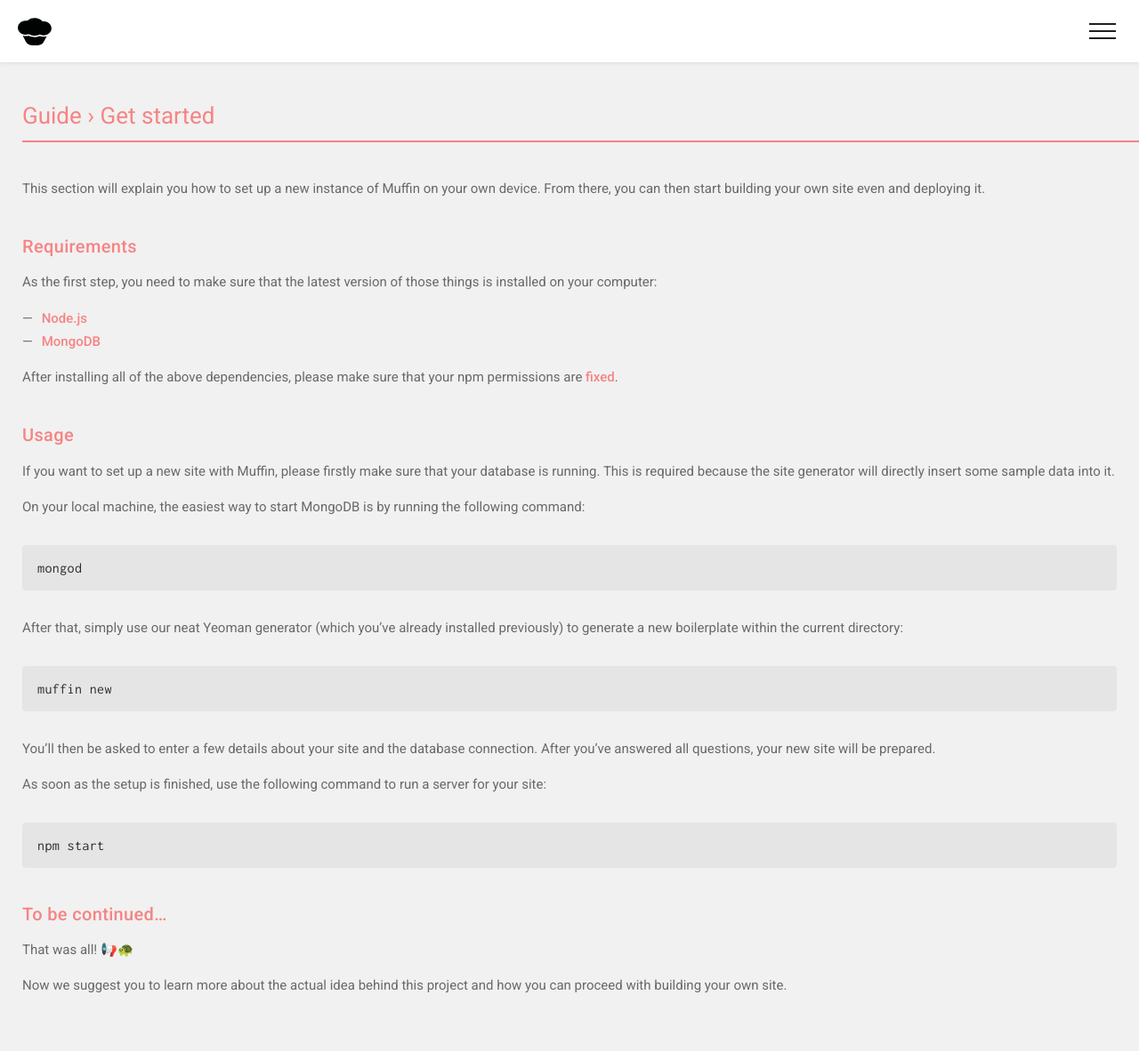
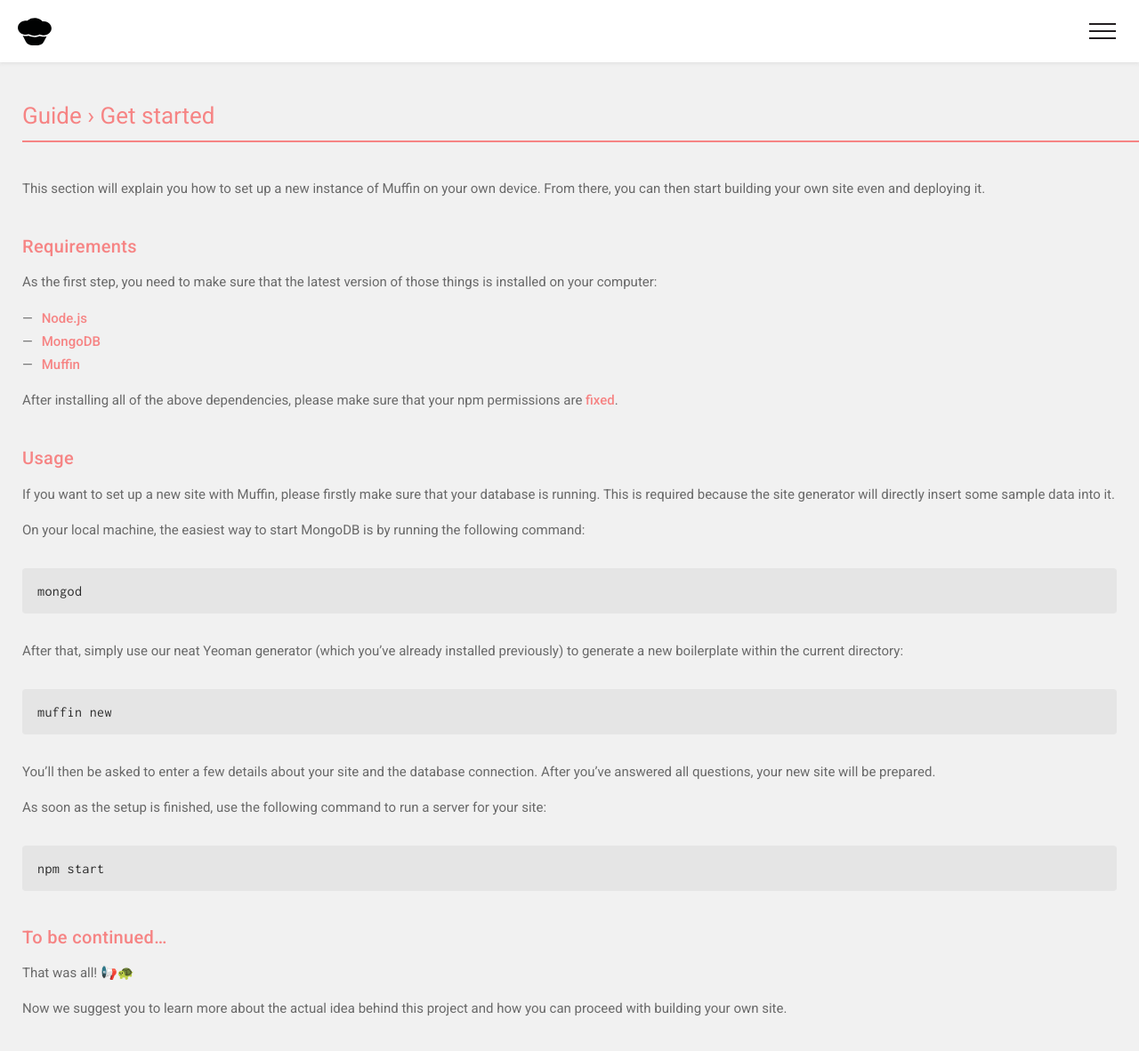
Before and after one commit to leo/muffin.github.io, a Jekyll site: the page built from guide/get-started.md, in a window 1280 px wide and 1242 px high. Shown: the top 1182 px of the window at 89% size. Built offline with Jekyll 4.4.1, drawn with Linux system fonts in a browser that asks for light colours.

Commit message:
Muffin should be a requirement

```diff
--- a/guide/get-started.md
+++ b/guide/get-started.md
@@ -9,10 +9,11 @@
 
 As the first step, you need to make sure that the latest version of those things is installed on your computer:
 
-- [Node.js](https://nodejs.org){:target="_blank"}
-- [MongoDB](https://www.mongodb.org){:target="_blank"}
+- [Node.js](https://nodejs.org)
+- [MongoDB](https://www.mongodb.org)
+- [Muffin](https://www.npmjs.com/package/muffin)
 
-After installing all of the above dependencies, please make sure that your npm permissions are [fixed](https://docs.npmjs.com/getting-started/fixing-npm-permissions){:target="_blank"}.
+After installing all of the above dependencies, please make sure that your npm permissions are [fixed](https://docs.npmjs.com/getting-started/fixing-npm-permissions).
 
 ## Usage
 
```
